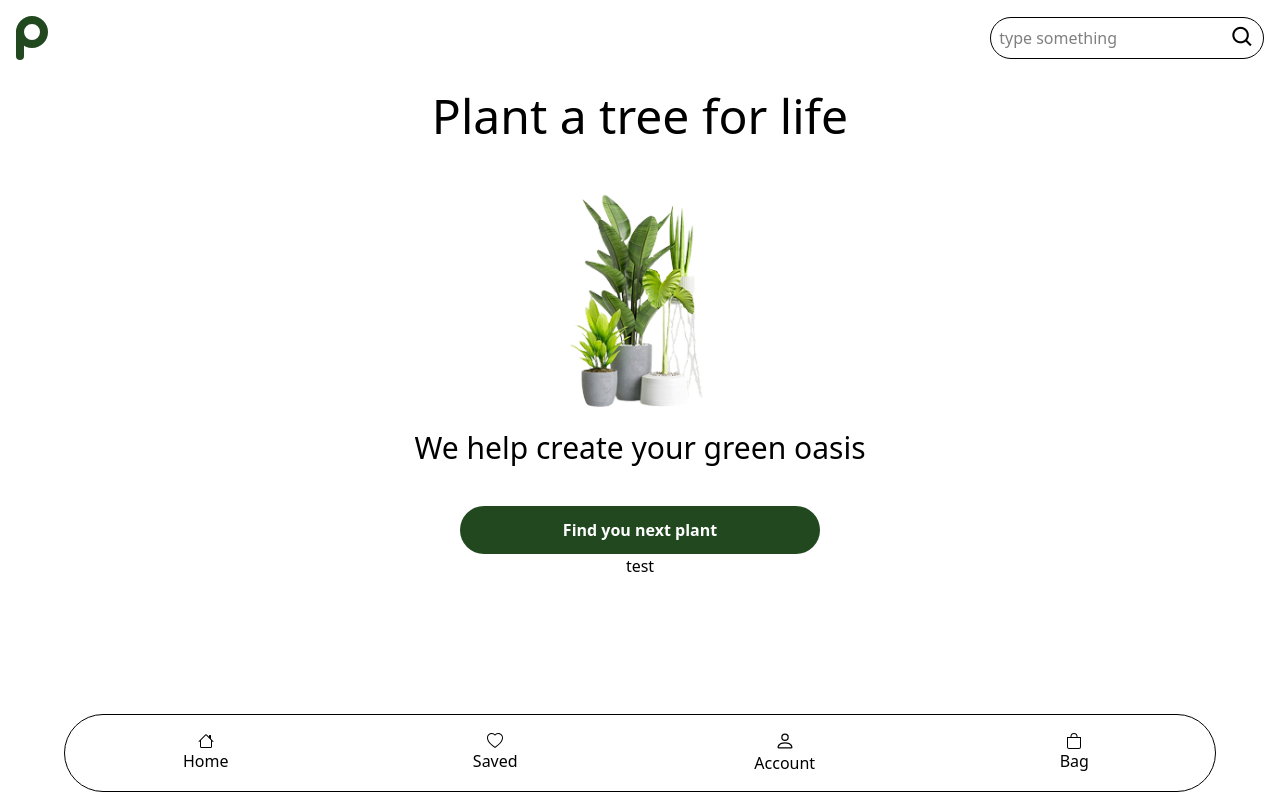
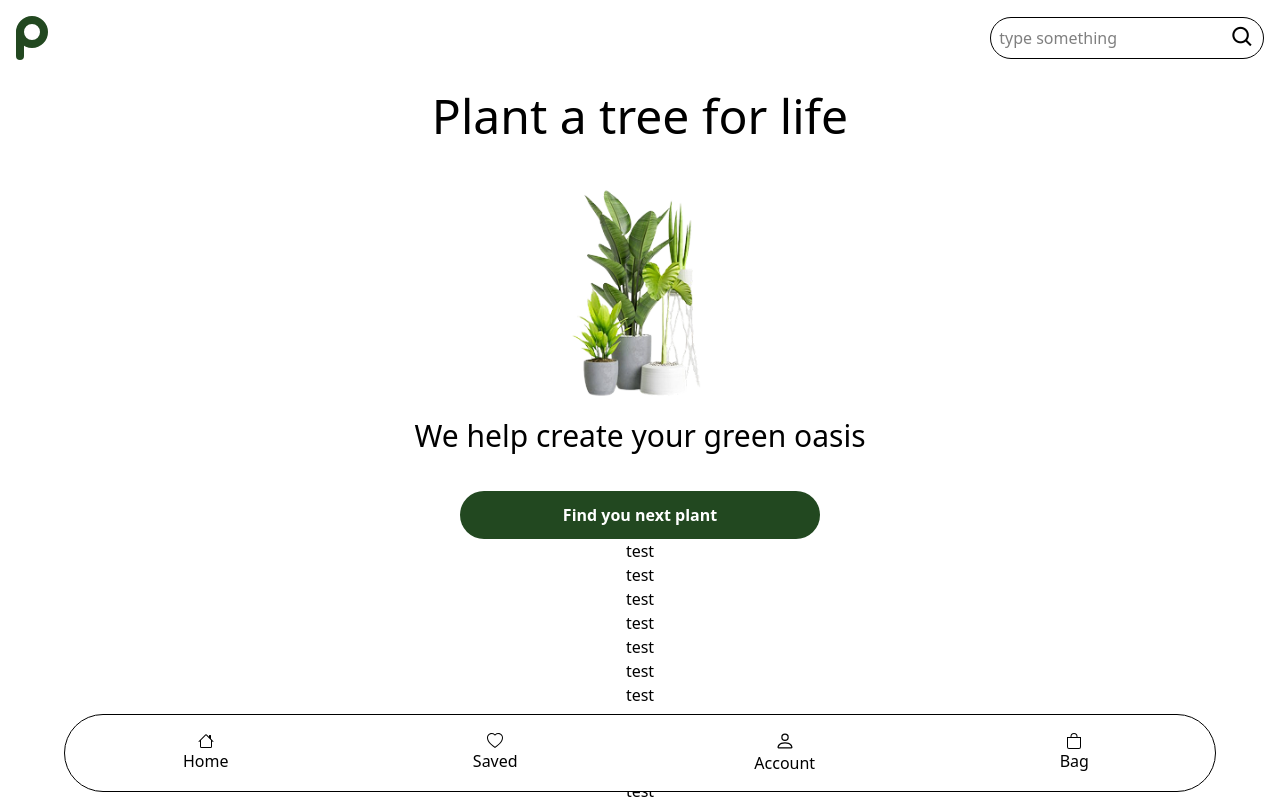
Before and after one commit to MalteRoz/Plnt, a PHP site: page /plnt/ in a window 1280 px wide. Run offline with PHP 8.4, Linux system fonts and the light colour scheme; style sheets or scripts are compiled from the project's sources.

Commit message:
testing hero height

```diff
--- a/app/views/Template.php
+++ b/app/views/Template.php
@@ -11,7 +11,7 @@ include $filnamn;
         include view('components/searchbarMobile.php');
         ?>
 
-        <main class="flex-1 pt-[76px] pb-[77px]">
+        <main class="flex-1 h-full pt-[76px] pb-[77px]">
             <div class="p-4 h-full">
                 <?php
                 if (isset($content) && file_exists($content)) {
--- a/app/views/contents/home.content.php
+++ b/app/views/contents/home.content.php
@@ -1,6 +1,6 @@
 <div class="flex flex-col items-center h-full">
-
-    <div class="flex flex-col items-center h-[calc(100%-153px)]">
+    <!-- h-[calc(100%-153px)] -->
+    <div class="flex flex-1 flex-col items-center  ">
         <p class="flex text-5xl text-center h-[25%]">Plant a tree for life</p>
         <img src="public/HOMEPICTURE.png" alt="" class="h-[60%]">
         <p class="text-3xl text-center h-[25%]">We help create your green oasis</p>
@@ -9,5 +9,15 @@
 
     <div>
         <p>test</p>
+        <p>test</p>
+        <p>test</p>
+        <p>test</p>
+        <p>test</p>
+        <p>test</p>
+        <p>test</p>
+        <p>test</p>
+        <p>test</p>
+        <p>test</p>
+        <p>test</p>
     </div>
 </div>
```
